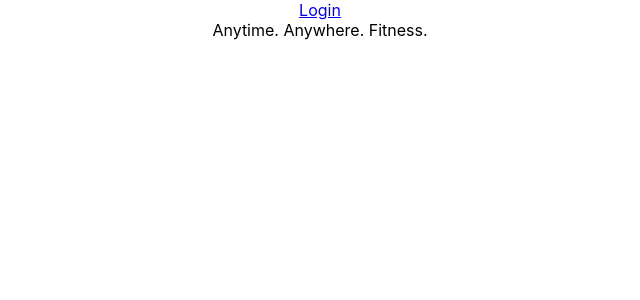
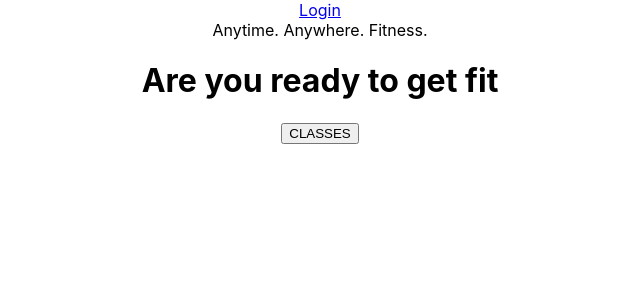
Before and after one commit to Build-Week-AnywhereFitness-1021/front-end, a React (Create React App) app: page /client in a window 1280 px wide. Shown: the top 300 px of the page, without its empty margins (320-960 px from the left). Built offline with nearby package versions, Linux system fonts and the light colour scheme.

Commit message:
alright, worked on class form.

```diff
--- a/src/App.js
+++ b/src/App.js
@@ -3,12 +3,19 @@ import {Route, Switch} from 'react-router-dom';
 
 import Nav from './components/Nav';
 import Login from './components/Login/Login';
+import ClientPage from './components/Client/ClientForm';
+import ClassForm from './components/Client/ClassForm';
 
 function App() {
   return (
     <div className="App">
       <Nav />
       Anytime. Anywhere. Fitness.
+
+      <Route path="/classes" component={ClassForm}/>
+      <Route path="/client">
+        <ClientPage />
+      </Route>
       <Route path="/login">
         <Login />
       </Route>
--- a/src/components/Client/ClassForm.js
+++ b/src/components/Client/ClassForm.js
@@ -0,0 +1,11 @@
+import React from 'react'
+
+const ClassForm = () => {
+    return (
+        <div>
+            Classes go here
+        </div>
+    )
+}
+
+export default ClassForm
--- a/src/components/Client/ClientForm.js
+++ b/src/components/Client/ClientForm.js
@@ -1,12 +1,19 @@
-import { Link, useRouteMatch } from 'react-router-dom'
+import { useRouteMatch, useHistory } from 'react-router-dom'
 import React from 'react';
 
 const ClientPage = (props) => {
 const { /*URL*/ } = useRouteMatch()
+const { push } = useHistory();
+
+const handleClick = (e) => {
+    e.preventDefault();
+    push('/classes');
+}
+
 return (
     <div className = "clientContainer">
         <h1>Are you ready to get fit</h1>
-        <Link to={/*class form */}><button>CLASSES</button></Link>
+        <button onClick={handleClick}>CLASSES</button>
     </div>
 );
 };
```
